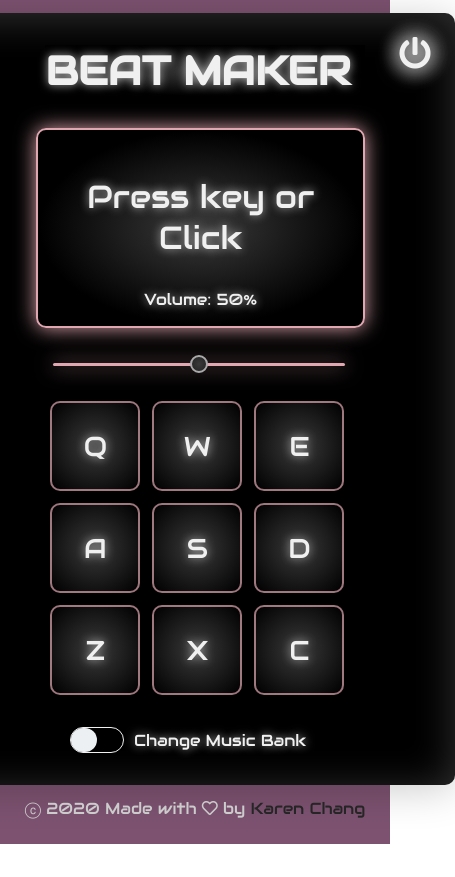
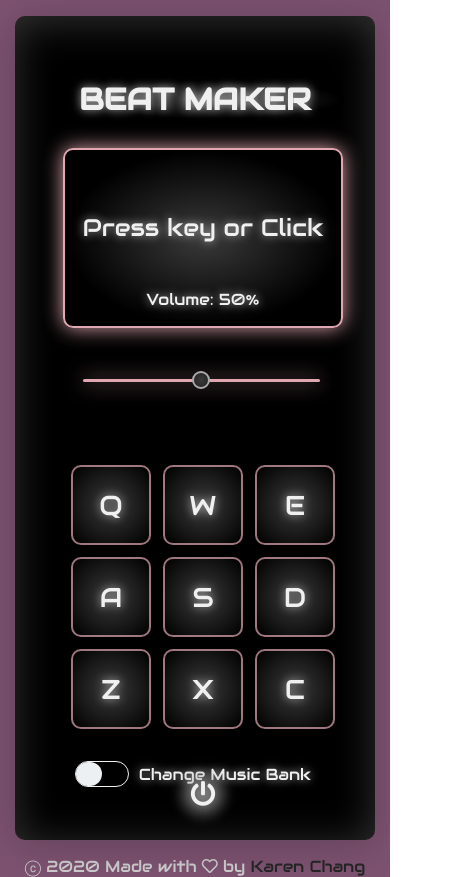
Before and after one commit to karen-developer/react-drum-machine, a React (Create React App) app: page / in a window 390 px wide. Shown: the whole page, 455 px wide, since content can reach past the window. Before the commit the page ends 844 px from the top, so only its background shows below. Built offline with nearby package versions, Linux system fonts and the light colour scheme.

Commit message:
update css

```diff
--- a/src/App.css
+++ b/src/App.css
@@ -22,7 +22,7 @@ body {
 .App .dashboard-container {
   background: black;
   color: #E0A7B1;
-  width: 520px;
+  width: 360px;
   padding: 2rem;
   display: flex;
   margin: auto;
@@ -30,7 +30,6 @@ body {
   box-shadow: 0 5px 40px rgba(0, 0, 0, 0.2), 0 5px 40px rgba(255, 255, 255, 0.2) inset;
 }
 .App .dashboard-container .drum-container {
-  width: 100%;
   display: flex;
   flex-direction: column;
   justify-content: center;
@@ -43,7 +42,7 @@ body {
   grid-template-columns: repeat(3, 1fr);
   grid-template-rows: repeat(3, 1fr);
   grid-gap: 12px;
-  margin-left: 1.8rem;
+  margin-left: 1rem;
 }
 .App .dashboard-container .drum-container .drumbtn-container .drum-pad.btn {
   color: rgba(224, 167, 177, 0);
@@ -52,8 +51,8 @@ body {
   text-shadow: rgba(224, 167, 177, 0);
   border-radius: 10px;
   font-size: 1.7rem;
-  width: 90px;
-  height: 90px;
+  width: 70px;
+  height: 70px;
   background: radial-gradient(#3a3a3a, black);
   transition: all 0.1s linear;
   display: flex;
@@ -68,7 +67,7 @@ body {
   border: 2px solid #e60073;
 }
 .App .dashboard-container .control-container {
-  width: 80%;
+  width: 100%;
   display: flex;
   flex-direction: column;
   justify-content: center;
@@ -77,22 +76,22 @@ body {
 .App .dashboard-container .control-container h1 {
   margin: 0;
   padding: 0;
-  margin: 0 0 2rem 2.8rem;
+  margin: 0 0 1.8rem 2rem;
   text-transform: uppercase;
   text-align: left;
-  font-size: 2.5rem;
+  font-size: 1.9rem;
   background: radial-gradient(ellipse at center, #3a3a3a 0%, #000000 70%);
 }
 .App .dashboard-container .control-container .screen-wrapper {
-  height: 200px;
+  height: 180px;
   display: flex;
   flex-direction: column;
   padding: 1rem;
-  font-size: 2rem;
+  font-size: 1.6rem;
   border: 2px solid #E0A7B1;
   border-radius: 10px;
   background: radial-gradient(ellipse at center, #3a3a3a 0%, #000000 70%);
-  margin-left: 2.2rem;
+  margin-left: 1rem;
 }
 .App .dashboard-container .control-container .screen-wrapper .screen,
 .App .dashboard-container .control-container .screen-wrapper .volume {
@@ -113,7 +112,7 @@ body {
   height: 3px;
   background: #E0A7B1;
   outline: none;
-  margin: 2.2rem 0 2.2rem 2rem;
+  margin: 2.2rem 0 2.2rem 0.8rem;
 }
 .App .dashboard-container .control-container .volume-slider::-webkit-slider-thumb {
   width: 80%;
@@ -128,7 +127,7 @@ body {
 .App .dashboard-container .control-container .bank-wrapper {
   justify-self: flex-end;
   display: flex;
-  margin: 2rem 0 0 3.6rem;
+  margin: 2rem 0 0 1rem;
 }
 .App .dashboard-container .control-container .bank-wrapper .toggle-text {
   display: inline-flex;
@@ -185,8 +184,9 @@ body {
 .fa-power-off {
   padding: 0;
   text-shadow: 2px 2px 20px #aaa, -2px -2px 20px #aaa, -2px 2px 20px #aaa, 2px -2px 20px #aaa;
-  margin-right: -8px;
-  margin-top: -8px;
+  margin-right: -1rem;
+  margin-top: -2rem;
+  font-size: 25px;
 }
 
 #power:checked + .powerLabel .fa-power-off {
@@ -194,6 +194,58 @@ body {
   text-shadow: none;
 }
 
+@media screen and (max-width: 600px) {
+  .App .dashboard-container {
+    min-height: 400px;
+    margin: 1rem;
+  }
+  .App .dashboard-container h1 {
+    font-size: 1.5rem;
+  }
+  .App .dashboard-container .drum-container .drumbtn-container {
+    padding-top: 2rem;
+  }
+  .App .dashboard-container .drum-container .drumbtn-container .drum-pad.btn {
+    width: 60px;
+    height: 60px;
+  }
+  .App .dashboard-container .control-container .screen {
+    font-size: 1.5rem;
+  }
+}
+@media screen and (max-width: 450px) {
+  .App .dashboard-container {
+    margin: 1rem;
+    flex-direction: column;
+    position: relative;
+  }
+  .App .dashboard-container h1 {
+    font-size: 1.5rem;
+  }
+  .App .dashboard-container .drum-container {
+    width: 100%;
+  }
+  .App .dashboard-container .drum-container .drumbtn-container {
+    padding-top: 2rem;
+  }
+  .App .dashboard-container .drum-container .drumbtn-container .drum-pad.btn {
+    width: 80px;
+    height: 80px;
+  }
+  .App .dashboard-container .control-container {
+    width: 100%;
+    margin: 2rem 0 0 0;
+  }
+  .App .dashboard-container .control-container .power-wrapper {
+    position: absolute;
+    top: 1.5rem;
+    right: 1.5rem;
+  }
+  .App .dashboard-container .control-container .screen-wrapper,
+.App .dashboard-container .control-container .volume-wrapper {
+    margin-bottom: 1rem;
+  }
+}
 @keyframes loadAnimation {
   0% {
     color: #e60073;
--- a/src/App.scss
+++ b/src/App.scss
@@ -30,7 +30,7 @@ body {
   .dashboard-container {
     background: black;
     color: $light-color;
-    width: 520px;
+    width: 360px;
     padding: 2rem;
     display: flex;
     margin: auto;
@@ -39,7 +39,6 @@ body {
       0 5px 40px rgba(255, 255, 255, 0.2) inset;
 
     .drum-container {
-      width: 100%;
       display: flex;
       flex-direction: column;
       justify-content: center;
@@ -52,7 +51,7 @@ body {
         grid-template-columns: repeat(3, 1fr);
         grid-template-rows: repeat(3, 1fr);
         grid-gap: 12px;
-        margin-left: 1.8rem;
+        margin-left: 1rem;
 
         .drum-pad {
           &.btn {
@@ -62,8 +61,8 @@ body {
             text-shadow: rgba($light-color, 0);
             border-radius: 10px;
             font-size: 1.7rem;
-            width: 90px;
-            height: 90px;
+            width: 70px;
+            height: 70px;
             background: $pad-color;
             transition: all 0.1s linear;
             display: flex;
@@ -81,7 +80,7 @@ body {
       }
     }
     .control-container {
-      width: 80%;
+      width: 100%;
       display: flex;
       flex-direction: column;
       justify-content: center;
@@ -90,23 +89,23 @@ body {
       h1 {
         margin: 0;
         padding: 0;
-        margin: 0 0 2rem 2.8rem;
+        margin: 0 0 1.8rem 2rem;
         text-transform: uppercase;
         text-align: left;
-        font-size: 2.5rem;
+        font-size: 1.9rem;
         background: $bg-light;
       }
 
       .screen-wrapper {
-        height: 200px;
+        height: 180px;
         display: flex;
         flex-direction: column;
         padding: 1rem;
-        font-size: 2rem;
+        font-size: 1.6rem;
         border: 2px solid $light-color;
         border-radius: 10px;
         background: $bg-light;
-        margin-left: 2.2rem;
+        margin-left: 1rem;
 
         .screen,
         .volume {
@@ -130,7 +129,7 @@ body {
         height: 3px;
         background: #E0A7B1;
         outline: none;
-        margin: 2.2rem 0 2.2rem 2rem;
+        margin: 2.2rem 0 2.2rem 0.8rem;
       }
 
       .volume-slider::-webkit-slider-thumb {
@@ -147,7 +146,7 @@ body {
       .bank-wrapper {
         justify-self: flex-end;
         display: flex;
-        margin: 2rem 0 0 3.6rem;
+        margin: 2rem 0 0 1rem;
 
         .toggle-text {
           display: inline-flex;
@@ -215,13 +214,69 @@ body {
 .fa-power-off {
   padding: 0;
   text-shadow: $icon-light;
-  margin-right: -8px;
-  margin-top: -8px;
+  margin-right: -1rem;
+  margin-top: -2rem;
+  font-size: 25px;
 }
 
 #power:checked + .powerLabel .fa-power-off {
   color: rgba($light-color, 0.5);
   text-shadow: none;
+}
+
+@media screen and (max-width: 600px) {
+  .App .dashboard-container {
+    min-height: 400px;
+    margin: 1rem;
+    h1 {
+      font-size: 1.5rem;
+    }
+    .drum-container .drumbtn-container {
+      padding-top: 2rem;
+      .drum-pad.btn {
+        width: 60px;
+        height: 60px;
+      }
+    }
+    .control-container .screen {
+      font-size: 1.5rem;
+    }
+  }
+}
+
+@media screen and (max-width: 450px) {
+  .App .dashboard-container {
+    margin: 1rem;
+    flex-direction: column;
+    position: relative;
+    h1 {
+      font-size: 1.5rem;
+    }
+    .drum-container {
+      width: 100%;
+      .drumbtn-container {
+        padding-top: 2rem;
+
+        .drum-pad.btn {
+          width: 80px;
+          height: 80px;
+        }
+      }
+    }
+    .control-container {
+      width: 100%;
+      margin: 2rem 0 0 0;
+      & .power-wrapper {
+        position: absolute;
+        top: 1.5rem;
+        right: 1.5rem;
+      }
+      .screen-wrapper,
+      .volume-wrapper {
+        margin-bottom: 1rem;
+      }
+    }
+  }
 }
 
 @keyframes loadAnimation{
```
Also changed, not shown: 1 other file (tests, documents, lock files or other folders).
